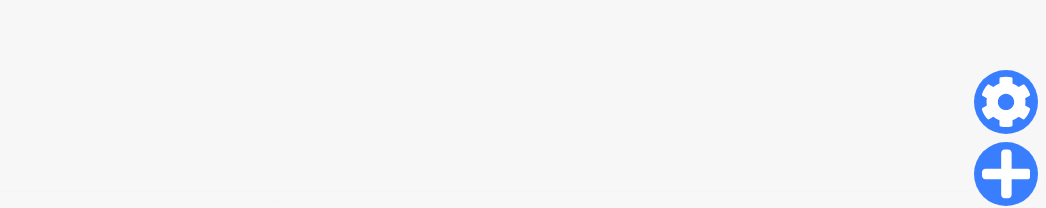
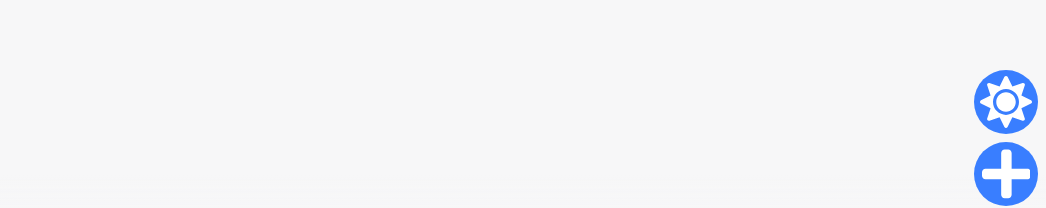
Before and after one commit to shivrm/notes, a Svelte app: page / in a window 1280 px wide. Shown: the part 570-778 px from the top of the page, without its empty margins (234-1280 px from the left). Built offline with nearby package versions, Linux system fonts and the light colour scheme; the HTML template or start-up script is replaced by a standard one; a web font is replaced by a local one.

Commit message:
Add conditional visibility to theme buttons

```diff
--- a/src/Menu.svelte
+++ b/src/Menu.svelte
@@ -95,18 +95,17 @@
         /* Slightly enlarges the button when hovered over */
         transform: scale(1.1);
     }
-
-    .nav-element button:hover svg {
-        /* Makes the icon rotate when its parent is hovered */
-        transform: rotate(90deg);
-    }
 </style>
 
 <nav>
     <ul class="nav-list" transition:fly="{{x:200}}">
         <li class="nav-element">
             <button title="Options" on:click={toggleTheme}>
-                <svg xmlns="http://www.w3.org/2000/svg" aria-hidden="true" focusable="false" data-prefix="fas" data-icon="cog" class="svg-inline--fa fa-cog fa-w-16" role="img" viewBox="0 0 512 512"><path fill="currentColor" d="M487.4 315.7l-42.6-24.6c4.3-23.2 4.3-47 0-70.2l42.6-24.6c4.9-2.8 7.1-8.6 5.5-14-11.1-35.6-30-67.8-54.7-94.6-3.8-4.1-10-5.1-14.8-2.3L380.8 110c-17.9-15.4-38.5-27.3-60.8-35.1V25.8c0-5.6-3.9-10.5-9.4-11.7-36.7-8.2-74.3-7.8-109.2 0-5.5 1.2-9.4 6.1-9.4 11.7V75c-22.2 7.9-42.8 19.8-60.8 35.1L88.7 85.5c-4.9-2.8-11-1.9-14.8 2.3-24.7 26.7-43.6 58.9-54.7 94.6-1.7 5.4.6 11.2 5.5 14L67.3 221c-4.3 23.2-4.3 47 0 70.2l-42.6 24.6c-4.9 2.8-7.1 8.6-5.5 14 11.1 35.6 30 67.8 54.7 94.6 3.8 4.1 10 5.1 14.8 2.3l42.6-24.6c17.9 15.4 38.5 27.3 60.8 35.1v49.2c0 5.6 3.9 10.5 9.4 11.7 36.7 8.2 74.3 7.8 109.2 0 5.5-1.2 9.4-6.1 9.4-11.7v-49.2c22.2-7.9 42.8-19.8 60.8-35.1l42.6 24.6c4.9 2.8 11 1.9 14.8-2.3 24.7-26.7 43.6-58.9 54.7-94.6 1.5-5.5-.7-11.3-5.6-14.1zM256 336c-44.1 0-80-35.9-80-80s35.9-80 80-80 80 35.9 80 80-35.9 80-80 80z"/></svg>
+                {#if $appState.theme == 'light'}
+                    <svg xmlns="http://www.w3.org/2000/svg" aria-hidden="true" focusable="false" data-prefix="fas" data-icon="sun" class="svg-inline--fa fa-sun fa-w-16" role="img" viewBox="0 0 512 512"><path fill="currentColor" d="M256 160c-52.9 0-96 43.1-96 96s43.1 96 96 96 96-43.1 96-96-43.1-96-96-96zm246.4 80.5l-94.7-47.3 33.5-100.4c4.5-13.6-8.4-26.5-21.9-21.9l-100.4 33.5-47.4-94.8c-6.4-12.8-24.6-12.8-31 0l-47.3 94.7L92.7 70.8c-13.6-4.5-26.5 8.4-21.9 21.9l33.5 100.4-94.7 47.4c-12.8 6.4-12.8 24.6 0 31l94.7 47.3-33.5 100.5c-4.5 13.6 8.4 26.5 21.9 21.9l100.4-33.5 47.3 94.7c6.4 12.8 24.6 12.8 31 0l47.3-94.7 100.4 33.5c13.6 4.5 26.5-8.4 21.9-21.9l-33.5-100.4 94.7-47.3c13-6.5 13-24.7.2-31.1zm-155.9 106c-49.9 49.9-131.1 49.9-181 0-49.9-49.9-49.9-131.1 0-181 49.9-49.9 131.1-49.9 181 0 49.9 49.9 49.9 131.1 0 181z"/></svg>
+                {:else}
+                    <svg xmlns="http://www.w3.org/2000/svg" aria-hidden="true" focusable="false" data-prefix="fas" data-icon="moon" class="svg-inline--fa fa-moon fa-w-16" role="img" viewBox="0 0 512 512"><path fill="currentColor" d="M283.211 512c78.962 0 151.079-35.925 198.857-94.792 7.068-8.708-.639-21.43-11.562-19.35-124.203 23.654-238.262-71.576-238.262-196.954 0-72.222 38.662-138.635 101.498-174.394 9.686-5.512 7.25-20.197-3.756-22.23A258.156 258.156 0 0 0 283.211 0c-141.309 0-256 114.511-256 256 0 141.309 114.511 256 256 256z"/></svg>
+                {/if}
             </button>
         </li>
         <li class="nav-element" on:click={openEditor}>
```
